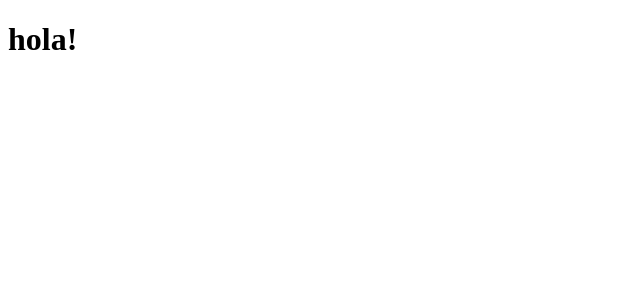
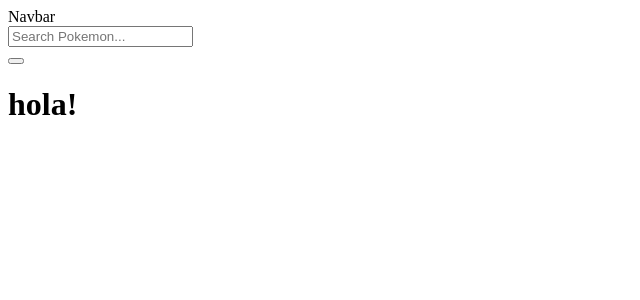
Before and after one commit to arturomrtn/PokePlace, a React (Create React App) app in the folder client/: page / in a window 1280 px wide. Shown: the top 300 px of the page, without its empty margins (0-640 px from the left). Built offline with nearby package versions, Linux system fonts and the light colour scheme.

Commit message:
components

```diff
--- a/client/src/components/App.js
+++ b/client/src/components/App.js
@@ -1,8 +1,14 @@
+import React from 'react';
 import './App.css';
+import Navbar from '../components/Navbar'
+
 
 function App() {
   return (
+    <div>
+    <Navbar />
     <h1>hola!</h1>
+    </div >
   );
 }
 
--- /dev/null
+++ b/client/src/components/Navbar.js
@@ -0,0 +1,15 @@
+import React from 'react';
+import Searchbar from '../components/Searchbar'
+
+const Navbar = () => {
+
+    return (
+        <nav>
+            Navbar
+            <div />
+            <Searchbar />
+        </nav>
+    );
+}
+
+export default Navbar;
--- /dev/null
+++ b/client/src/components/Searchbar.js
@@ -0,0 +1,30 @@
+import React from 'react';
+const [useState] = 'React'
+
+const Searchbar = () => {
+//const [search, setSearch] = useState("")
+
+const changeText = (e) => {
+      setSearch(e.target.value)
+}
+
+const onClick = (e) => {
+
+}
+
+    return (
+        <div>
+        <div>
+            <input placeholder= "Search Pokemon..."
+                   onChange = {changeText}/>
+
+        <div>
+            <button onChange = {onClick}/>
+        </div>
+        </div>
+        </div>
+
+    );
+}
+
+export default Searchbar;
```
Also changed, not shown: client/src/pokeapi.js (added).
